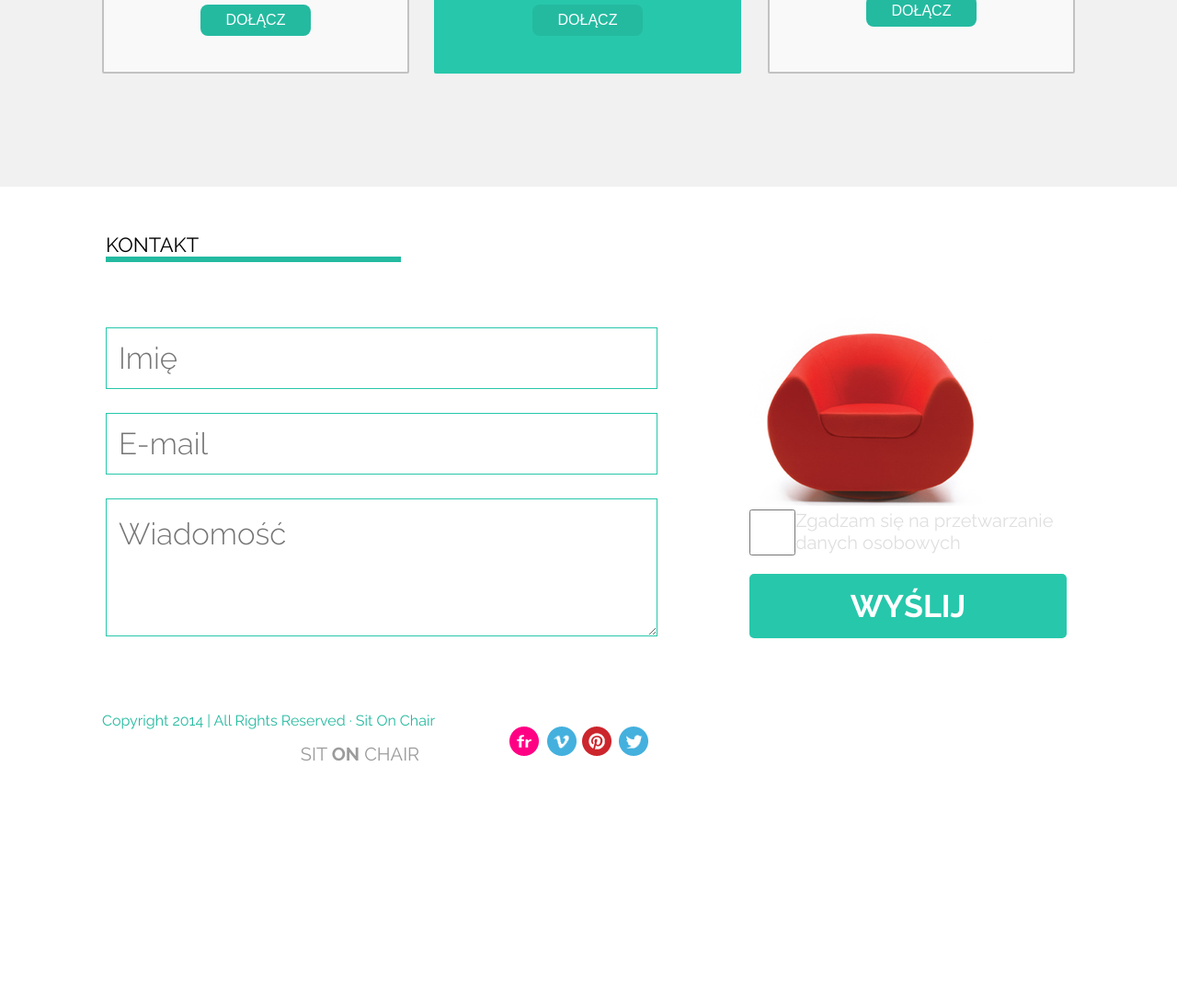
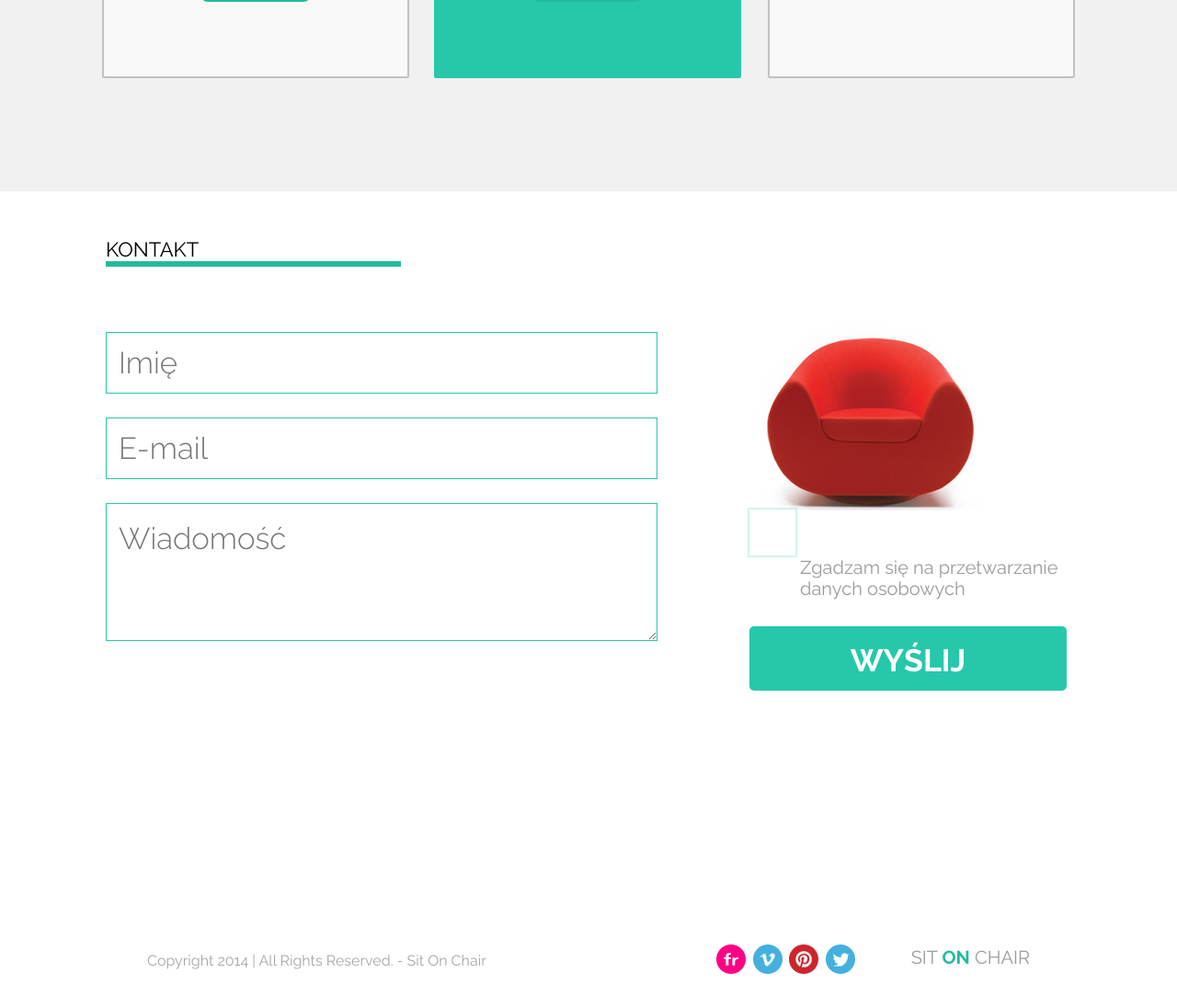
Before and after one commit to adephaga/Sit_on_chair_template_OBOWIAZKOWE, a plain HTML site: page index.html in a window 1280 px wide. Shown: the part 1508-2603 px from the top of the page at 92% size. Before the commit the page ends 2498 px from the top, so only its background shows below. Drawn offline with Linux system fonts and the light colour scheme.

Commit message:
html css

```diff
--- a/css/style.css
+++ b/css/style.css
@@ -12,13 +12,7 @@
     border: 0;
     vertical-align: baseline;
 }
-    /*.body-wrap {
-        display: block;
-        margin: 0 auto;
-        border: 2px solid pink;
-        width: 1058px;
-        height: auto;
-    }*/
+
 /*----- NAVIGATION -----*/
 
 .nav-wrap {
@@ -27,19 +21,19 @@
     background-color: #000000;
 }
 
-/* new nav */
-header > p{
-	float:left;
-	color:white;
-    font-family:ralewayblack;
+/* header */
+
+header > p {
+    float: left;
+    color: white;
+    font-family: ralewayblack;
 }
-
-span{
-	color:rgb(36, 186, 159);
+span {
+    color: rgb(36, 186, 159);
 }
-a{
-	text-decoration:none;
-	color:white;
+a {
+    text-decoration: none;
+    color: white;
 }
 .menu {
     float: right;
@@ -48,15 +42,15 @@ a{
     list-style: none;
     width: 350px;
 }
-.menu > li{
+.menu > li {
     list-style: none;
     float: right;
     padding: 0 20px;
 }
-.dropdown:hover .dropdown_content{
-	display:block;
+.dropdown:hover .dropdown_content {
+    display: block;
 }
-.dropdown_content{
+.dropdown_content {
     display: none;
     list-style: none;
     position: absolute;
@@ -82,21 +76,20 @@ a{
     padding: 5px;
     float: left;
 }
-.triangle{
-	width:0px;
-	height:0px;
-	position:absolute; left:50%;
+.triangle {
+    width: 0px;
+    height: 0px;
+    position: absolute;
+    left: 50%;
     border-style: solid;
-	border-top:20px solid transparent;
-	border-left:20px solid transparent;
-	border-right:20px solid transparent;
-	border-bottom:20px solid black;
+    border-top: 20px solid transparent;
+    border-left: 20px solid transparent;
+    border-right: 20px solid transparent;
+    border-bottom: 20px solid black;
     left: 50%;
     margin-left: -20px;
     top: -40px;
 }
-
-
 nav {
     width: 1058px;
     height: 40px;
@@ -130,14 +123,18 @@ a{
     display: inline;
     span: 15px;
     padding: 50px;
-    }*/
+}
+
 /*-- HEADER ---*/
 
-    .slider-wrap {
+.header {
     width: 100%;
     height: 505px;
-        background: -webkit-linear-gradient(top, rgba(255, 255, 255, 1) 0%, rgba(229, 229, 229, 1) 100%);
+    background: linear-gradient(to bottom, #fafafa 1%, #d0cfd7 99%);
 }
+
+/*-- slider ---*/
+
 .slider-box {
     width: 1058px;
     height: 505px;
@@ -181,26 +178,33 @@ a{
     width: 260px;
     height: 50px;
     /*wysrodkowanie buttona - block + margin 0 auto */
+    color: white;
+    font-size: 24px;
+    text-decoration: none;
+    text-transform: uppercase;
 }
 .big-button {
     width: 345px;
     height: 72px;
 }
-    .button-txt {
-        color: white;
-        font-size: 24px;
-        text-decoration: none;
-        text-transform: uppercase;
-    }
+
 /*-- SECTION GALLERY ---*/
 
 .gallery-wrap {
+    width: 100%;
+    height: 355px;
+    background-color: rgb(255, 255, 255);
+}
+.row-wrap {
     width: 1050px;
     height: 350px;
     display: block;
     margin: 0 auto;
 }
-    .gallery-box {
+
+/* photo row */
+
+.photo-row {
     width: 1058px;
     height: 255px;
     padding: 20 20 20 20;
@@ -212,17 +216,22 @@ a{
     height: 64px;
     width: 330px;
     margin-top: 150px;
-        background-color: rgba(255, 255, 255, 0.5);
-        padding: 10 10 10 10;
+    background-color: rgba(255, 255, 255, 0.5)
 }
 .whitebox-in {
     margin-top: 15px;
     margin-bottom: 22px;
 }
-    .underline {
+.photo-box {}
+.underline, .underline-no-padding {
     font-size: 16px;
     border-bottom: 6px solid rgb(36, 186, 160);
     width: 139px;
+    margin-top: 15px;
+    padding: 15px 10px 4px 0px;
+}
+.underline {
+    margin-left: 15px;
 }
 .upper-span {
     text-transform: uppercase;
@@ -246,11 +255,19 @@ a{
     float: right;
 }
 .txt-box {
+    width: 340;
+    height: 254px;
     padding: 20px;
+    text-align: left;
+    border: 1px solid #cccccc;
 }
-    .txt-center {
-        text-align: center;
+.txt-left {
+    text-align: left;
+    font-size: 14px;
+    line-height: 20px;
+    color: #999999;
 }
+
 /* SECTION PRICES */
 
 .prices-wrap {
@@ -288,12 +305,14 @@ a{
 }
 .pricing-box1, .pricing-box3 {
     float: left;
+    position: relative;
     display: inline-block;
     background-color: rgb(249, 249, 249);
     border: 2px solid rgb(194, 194, 194);
 }
 .pricing-box2 {
     margin-left: 27px;
+    position: relative;
     background-color: rgb(39, 199, 171);
     border: 2px solid rgb(39, 199, 171);
 }
@@ -306,6 +325,7 @@ a{
     font-size: 26px;
     font-style: bold;
     text-transform: uppercase;
+    padding-top: 15px;
 }
 .pricing-title {
     color: rgb(36, 186, 160);
@@ -313,6 +333,11 @@ a{
 .pricing-title2 {
     color: rgb(255, 255, 255);
 }
+.table-txt {
+    margin: 0 0 0 0;
+    padding: 0 0 0 0;
+}
+
 /* button */
 
 .small-button {
@@ -324,8 +349,6 @@ a{
     display: block;
     margin: 0 auto;
     padding-bottom: -15px;
-    }
-    .small-button-txt {
     font-size: 16px;
     text-transform: uppercase;
     color: white;
@@ -369,12 +392,14 @@ a{
     background-color: white;
     border-radius: 50%;
     box-shadow: 0 0 0 2px rgb(194, 194, 194);
-        /*left: 50%;*/
-        /*margin-left: -40px;*/
+    left: 50%;
+    margin-top: -27px;
     z-index: 2;
-        top: -80px;
-        /*margin-bottom: 45px;*/
+    top: 0px;
+    margin-left: -27px;
+    position: absolute;
 }
+
 /*.big-badge-wrap {
     width: auto;
     height: 60px;
@@ -392,6 +417,7 @@ a{
     border: 2px solid rgb(194, 194, 194);
     background-color: rgb(255, 255, 255);
 }
+
 /* table */
 
 .table {
@@ -408,6 +434,7 @@ a{
     margin-top: 12px;
     margin-bottom: 3px;
     list-style: none;
+    padding: 0 0 0 0;
 }
 .strong1 {
     background-color: rgb(228, 228, 228);
@@ -459,11 +486,12 @@ a{
     padding-bottom: 5px;
     margin-top: -16px;
 }
+
 /* CONTACT FORM */
+
 .form-wrap {
     margin-bottom: 45px;
 }
-
 .contact-form {
     width: 1050px;
     height: 460px;
@@ -528,6 +556,7 @@ a{
 input:hover, textarea:hover, input:focus, textarea:focus {
     background-color: white;
 }
+
 /*FORM - RIGHT*/
 
 .form-right {
@@ -537,102 +566,85 @@ a{
     margin-right: 50px;
     margin-left: 50px;
     display: block;
+}
 
-    }
 /* checkbox */
 
-    .checkbox-box {
-        /*width: 350px;*/
-        height: 170px;
-        display: block;
-        margin: 0 auto;
-    }
+
 /*kontrola rozmiaru*/
 
-    .checkbox-inbox {
-        width: 350px;
-        height: 70px;
+.checkbox {
+    position: relative;
+    display: inline-block;
+    top: -30px;
+    width: 250px;
+}
+.checkbox input {
     display: block;
-        margin: 0 auto;
-
-    }
-    .checkbox-input {
-        margin: 20px;
+    opacity: 0;
     height: 50px;
     width: 50px;
-        float: left;
+    top: 0;
+    margin-left: -57px;
+}
+.checkbox label {
+    width: 349px;
+    height: 50px;
+    display: inline-block;
+    margin-left: 10px;
+    padding-left: 45px;
+    color: rgb(200, 200, 200);
+    font-size: 11px;
+    font-size: 20px;
+    color: #9b9b9b;
+    line-height: 23px;
+    margin-top: -33px;
+}
+.checkbox label::before, .checkbox label::after {
+    border: 2px solid rgba(39, 199, 171, 0.20);
+    content: "";
     display: block;
-        margin: 0 auto;
+    height: 50px;
+    width: 50px;
+    top: 0;
+    margin-left: -57px;
 }
-    .checkbox-div {
-        float: left;
+.checkbox label::after {
+    background: url('../images/form.jpg') no-repeat center;
+    /*border: 0;*/
+    display: none;
+}
+.checkbox input:checked + label::after {
     display: block;
-        margin: 0 auto;
-        width: 200px;
-        color: rgb(223, 223, 223);
+    margin-top: -63px;
+    margin-left: -57px;
 }
-    input[type=checkbox]:checked ~ div label* {
-        background: url(./images/form.png);
-      width: 50px;
-      height: 50px;
+.checkbox-txt {
+    font-size: 20px;
+    color: #9b9b9b;
+    line-height: 23px;
+    margin-top: -33px;
 }
-    /* opis checkboxa */
 
-    label {
-        font-family: "Raleway", Arial, Helvetica, sans-serif;
-        font-size: 20px;
-        text-align: left;
-        height: 50px;
-        width: 300px;
-        color: rgb(223, 223, 223);
-        display: block;
-    }
 /* button */
 
-    #button-submit {
+.button-submit {
     font-family: "Raleway", Arial, Helvetica, sans-serif;
-        /*float: left;*/
     width: 345px;
     height: 70px;
     border: rgb(39, 199, 171) solid 4px;
     border-radius: 5px;
-        cursor: pointer;
     background-color: rgb(39, 199, 171);
     color: white;
     font-size: 34px;
     text-transform: uppercase;
     text-align: center;
-        /*padding-top: 22px;
-        padding-bottom: 22px;*/
-        /*-webkit-transition: all 0.3s;
-            -moz-transition: all 0.3s;
-            transition: all 0.3s;*/
+    padding-top: 4px;
     margin-top: 0px;
     margin-bottom: -15px;
     font-weight: 700;
 }
-    /*#button-submit:hover {
-        background-color: rgb(39, 199, 171);
-        color:rgb(39, 199, 171);*/
-    }
 
-    /*#submit-it:hover {
-        color: rgb(39, 199, 171)b;
-    }
-    .ease {
-        width: 345px;
-        height: 5px;
-        background-color: grey;
-        -webkit-transition: .3s ease;
-        -moz-transition: .3s ease;
-        -o-transition: .3s ease;
-        -ms-transition: .3s ease;
-        transition: .3s ease;
-    }
-    .submit-it:hover .ease {
-        width: 100%;
-        background-color: white;
-    }*/
 /* send wrap */
 
 .send-wrap {
@@ -647,40 +659,46 @@ a{
     padding-bottom: 50px;
     align-items: center;
 }
+
 /* FOOTER */
 
-    .footer {
-        display: block;
+
+/*footer*/
+
+.footer_section {
+    clear: both;
+    padding: 30px 0;
+}
+.wrapper {
+    width: 960px;
     margin: 0 auto;
+    position: relative;
 }
-
-    .footer-box {
-        width: 1058px;
-        height: 45px;
-        /*display: block;*/
-        margin: 0 auto;
+.footer-wrapper {
+    height: 40px;
 }
-    .footer-left {
-        height: 30px;
-        width: 50%;
+.float-left {
     float: left;
-        color: rgb(36, 186, 160);
 }
-    .footer-txt {
-        font-size: 16px;
-        color: rgb(36, 186, 160);
-    }
-    .footer-right {
-        width: 20%;
-        float: right;
-        margin-left: 15px;
+.footer-paragraph {
+    text-decoration: none;
+    min-height: 20px;
+    margin: 10px 0;
+    color: #a6a6a6;
 }
 .footer-logo-txt {
     font-size: 20px;
     text-transform: uppercase;
     color: rgb(155, 155, 155);
     height: 30px;
-        width: 20%;
-        /*padding: 2 2 2 2;*/
+    width: auto;
+    float: right;
+    margin-left: 60px;
+    margin-top: 4px;
+}
+.footer-logo-txt span {
+    font-weight: bold;
+}
+.float-logos {
     float: right;
 }
--- a/index.html
+++ b/index.html
@@ -11,10 +11,6 @@
 <body>
     <div class="body-wrap">
         <!-- NAVIGATION -->
-
-
-        <!--nav old -->
-
         <div class="nav-wrap">
             <nav>
                 <p class="logo"> <b>Sit <span> on </span> chair</b> </p>
@@ -22,13 +18,13 @@
                 <ul class="nav-list">
 
                     <li class="nav-li">
-                        <a class="li-hover" href="#"> <b>O firmie</b> </a>
+                        <a class="li-hover" href="#"> <b>Kontakt</b> </a>
                     </li>
                     <li class="nav-li">
                         <a href="#"> <b>Galeria</b> </a>
                     </li>
                     <li class="nav-li">
-                        <a href="#"> <b>Kontakt</b> </a>
+                        <a href="#"> <b>O firmie</b> </a>
                     </li>
                 </ul>
                 <!-- /nav-list -->
@@ -37,23 +33,24 @@
 
         <!-- /nav-wrap -->
         <!-- HEADER -->
-        <div class="slider-wrap">
+        <header class="header">
             <div class="slider-box">
                 <div class="slider-photo">
-                    <img src="./images/black_chair.png" />
+                    <img alt="black chair" src="./images/black_chair.png" />
                 </div>
                 <div class="slider-txt">
                     <p class="big-slider-txt"> <b>Sit <span>on</span> our <span>chair</span></b> </p>
                     <p class="normal-slider-txt"> Lorem ipsum dolor sit amet, ut mel essent audire recteque. No malorum singulis dissentiunt has. Mea maluisset honestatis eu, viderer referrentur mel te. Id aliquid theophrastus deterruisset duo. </p>
-                    <button class="medium-button"><a class="button-txt" href="#"> Zobacz więcej </a></button>
+                    <button class="medium-button"> Zobacz więcej </button>
                 </div>
 
             </div>
-        </div>
+        </header>
         <!-- SECTION GALLERY -->
         <section class="gallery-wrap">
-            <div class="gallery-box">
-
+            <div class="row-wrap">
+                <!-- gallery - photo-row -->
+                <div class="photo-row">
                     <div class="gallery-item1">
                         <div class="photo-box">
                             <div class="whitebox">
@@ -61,7 +58,6 @@
                                     <p class="underline"> Chair <span class="upper-span">Clair </span> </p>
                                 </div>
                             </div>
-
                         </div>
                     </div>
 
@@ -78,11 +74,16 @@
 
                     <div class="gallery-item3">
                         <div class="txt-box">
-                        <p class="underline"> Finds all inputs </p>
-                        <p class="txt-center"> Et duo pericula mediocritatem, ut per indoctum. Mea maluisset honestatis eu, viderer referrentur mel te. Id aliquid theophrastus deterruisset duo. </p>
+                            <p class="underline-no-padding"> Finds all inputs </p>
+                            <p class="txt-left"> Finds all inputs that are not checked and highlights the next sibling span. Notice there is no change when clicking the checkboxes since no click events have been linked. </p>
+                            <p class="txt-left">
+                                Finds all inputs that are not checked and highlights the next sibling span. Notice there is no change when clicking the checkboxes since no click events have been linked.
+                            </p>
                         </div>
                     </div>
                 </div>
+            </div>
+
         </section>
         <!--/gallery-wrap -->
         <!-- SECTION PRICES -->
@@ -99,7 +100,7 @@
 
                     <div class="big-badge">
                         <div class="big-badge-wrap">
-                            <p class="price"> <b>85</b><sup class="sup"><b>99</b></sup> </span>
+                            <p class="price"> <b>85</b><sup class="sup"><b>99</b></sup>
                             </p>
                             <p class="small-price"> <b>Pln/Msc</b> </p>
                         </div>
@@ -120,7 +121,7 @@
                         </ul>
                     </div>
                     <button class="small-button">
-                        <p class="small-button-txt"> Dołącz </p>
+                        Dołącz
                     </button>
                 </div>
                 <!--/pricing-box1-->
@@ -134,7 +135,7 @@
 
                     <div class="big-badge">
                         <div class="big-badge-wrap">
-                            <p class="price"> <b>95</b><sup class="sup"><b>99</b></sup> </span>
+                            <p class="price"> <b>95</b><sup class="sup"><b>99</b></sup>
                             </p>
                             <p class="small-price"> <b>Pln/Msc</b> </p>
                         </div>
@@ -155,7 +156,7 @@
                         </ul>
                     </div>
                     <button class="small-button">
-                        <p class="small-button-txt"> Dołącz </p>
+                        Dołącz
                     </button>
                 </div>
                 <!--/pricing-box2-->
@@ -169,7 +170,7 @@
 
                     <div class="big-badge">
                         <div class="big-badge-wrap">
-                            <p class="price"> <b>211</b><sup class="sup"><b>00</b></sup> </span>
+                            <p class="price"> <b>211</b><sup class="sup"><b>00</b></sup>
                             </p>
                             <p class="small-price"> <b>Pln/Msc</b> </p>
                         </div>
@@ -188,10 +189,9 @@
                         <ul class="strong2-last">
                             <li class="table-txt2"> Porady projektanta </li>
                         </ul>
-
                     </div>
                     <button class="small-button">
-                        <p class="small-button-txt"> Dołącz </p>
+                        Dołącz
                     </button>
                 </div>
                 <!--/pricing-box3-->
@@ -221,67 +221,53 @@
                     </div>
                 </div>
                 <div class="form-right">
-                    <img class="form-img" src="./images/red_chair.png" />
                     <!-- checkbox -->
                     <div class="checkbox-box">
-                        <div class="checkbox-inbox">
-                            <input class="checkbox-input" type="checkbox" id="checkbox" />
-                            <div class="checkbox-div">
-                                <label for="checkbox"> Zgadzam się na przetwarzanie danych osobowych </label>
-                            </div>
-
-                        </div>
-                        <!--/checkbox-inbox-->
-
-                        <!-- button -->
-                        <div class="submit-it">
-                            <input type="submit" value="Wyślij" id="button-submit" />
-                            <div class="ease"></div>
+                        <img src="images/red_chair.png" alt="red chair" class="form_img">
+                        <div class="checkbox">
+                            <input type="checkbox" id="agree">
+                            <label for="agree" class="checkbox-txt">
+                                Zgadzam się na przetwarzanie danych osobowych
+                            </label>
                         </div>
                     </div>
+                    <button type="submit" name="name" class="button-submit">Wyślij</button>
 
-
+                    <!--/checkbox-inbox-->
+                    <!-- button -->
+                </div>
             </div>
             <!-- /checkbox-box -->
         </div>
         <!-- /contact form -->
     </div>
 
-    </div>
     <!-- /form-wrap -->
 
     <!-- FOOTER -->
-    <footer>
-        <div class="footer-box">
-            <div class="footer-left">
-                <p class="footer-txt"> Copyright 2014 | All Rights Reserved &middot; Sit On Chair</p>
-            </div>
-
-            <div class="footer-right">
-                <img class="footer-logo" src="./images/flickr.png" />
-                <img class="footer-logo" src="./images/vimeo.png" />
-                <img class="footer-logo" src="./images/pinterest.png" />
-                <img class="footer-logo" src="./images/twitter.png" />
-            </div>
-            <div class="footer-logo-txt">
-                <p class> Sit <b>on</b> chair </p>
+    <footer class="footer_section">
+        <div class="wrapper footer-wrapper">
+            <!-- footer - copyright - left -->
+            <p class="float-left footer-paragraph">Copyright 2014 | All Rights Reserved. - Sit On Chair</p>
+            <!-- footer - logos - right -->
+            <div class="float-logos">
+                <a href="https://www.flickr.com/" target="_blank"><img src="images/flickr.png" alt="flickr logo"></a>
+                <a href="https://vimeo.com/" target="_blank"><img src="images/vimeo.png" alt="vimeo logo"></a>
+                <a href="https://pl.pinterest.com/" target="_blank"><img src="images/pinterest.png" alt="pinterest logo"></a>
+                <a href="https://twitter.com/" target="_blank"><img src="images/twitter.png" alt="twitter logo"></a>
+                <!-- footer - logo - right -->
+                <a href="#" class="footer-logo-txt"> sit <span>on</span> chair </a>
             </div>
         </div>
     </footer>
-    </div>
 
-    </div>
+
+
     <!--body wrap-->
 
 
-    </div>
+</body>
 
 
 
-
-
-
-
-
-
-</body>
+</html>
```
Also changed, not shown: warsztat1.jpg (deleted), 1 other file. Lines whose indentation alone changed are shown as unchanged.
